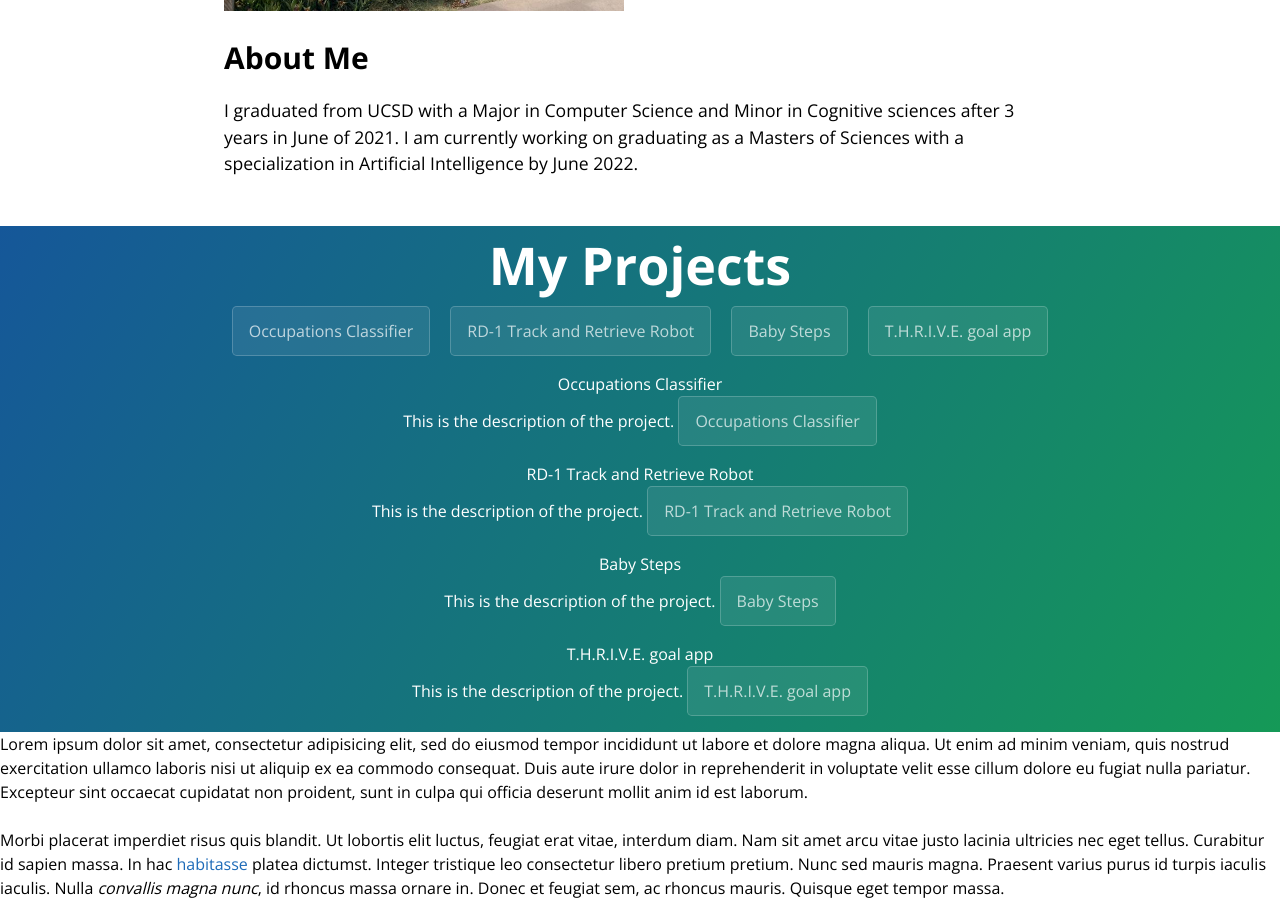
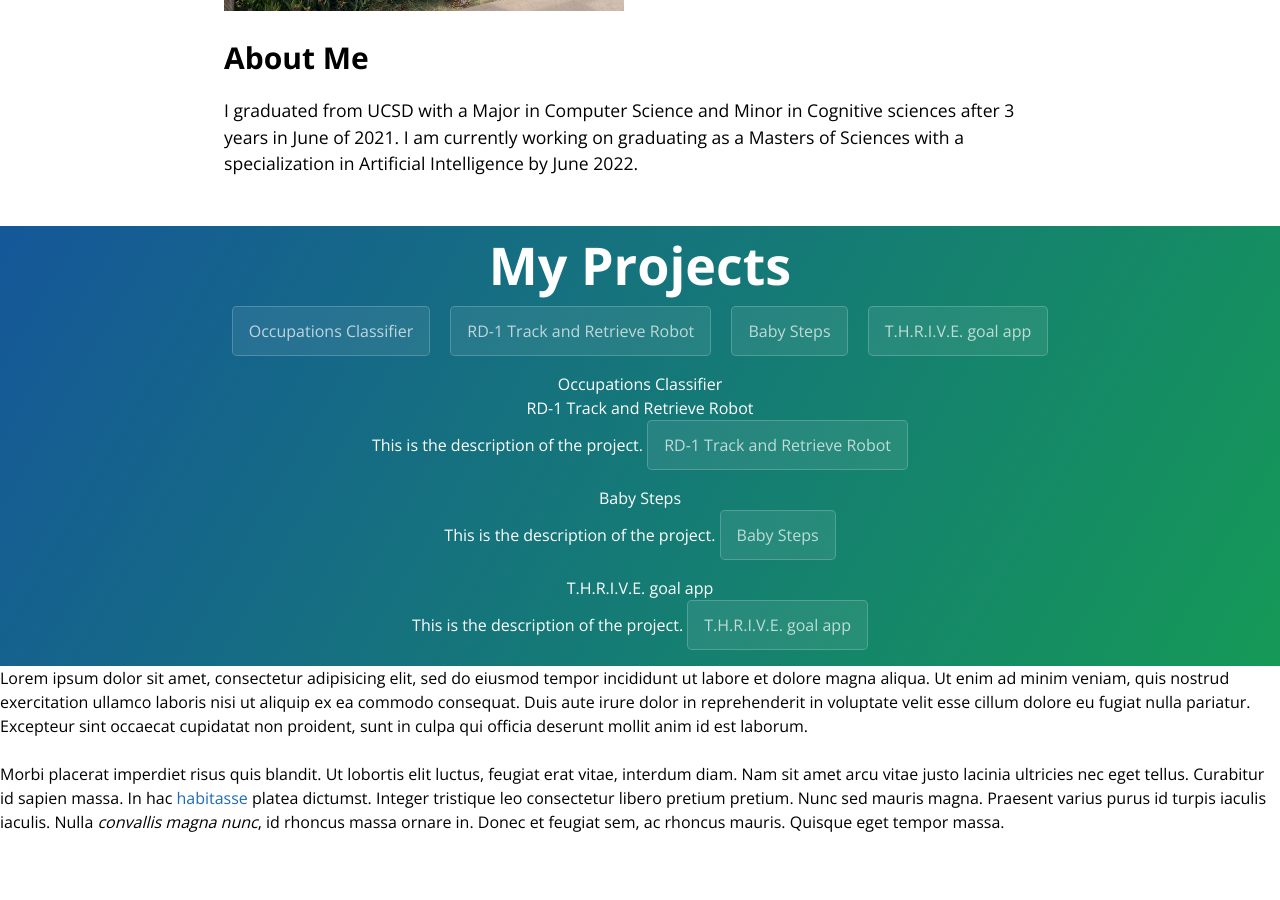
Before and after one commit to enagola/web, a Jekyll site: the page built from docs/ethan.md, in a window 1280 px wide and 900 px high, scrolled down 584 px. Built offline with Jekyll 4.4.1, drawn with Linux system fonts in a browser that asks for light colours; nearby versions of some CDN libraries; after the commit the page ends 1418 px from its top, so only the background shows below that; some of the changed lines change nothing that is shown.

Commit message:
Update template.html

```diff
--- a/docs/_layouts/template.html
+++ b/docs/_layouts/template.html
@@ -2,42 +2,14 @@
 <html lang="en-us">
   <head>
     <script>
-        $(document).ready(function() {
-        // Configure/customize these variables.
-        var showChar = 100;  // How many characters are shown by default
-        var ellipsestext = "...";
-        var moretext = "Show more >";
-        var lesstext = "Show less";
-
-
-        $('.more').each(function() {
-            var content = $(this).html();
-
-            if(content.length > showChar) {
-
-                var c = content.substr(0, showChar);
-                var h = content.substr(showChar, content.length - showChar);
-
-                var html = c + '<span class="moreellipses">' + ellipsestext+ '&nbsp;</span><span class="morecontent"><span>' + h + '</span>&nbsp;&nbsp;<a href="" class="morelink">' + moretext + '</a></span>';
-
-                $(this).html(html);
-            }
-
-        });
-
-        $(".morelink").click(function(){
-          if($(this).hasClass("less")) {
-              $(this).removeClass("less");
-              $(this).html(moretext);
-          } else {
-              $(this).addClass("less");
-              $(this).html(lesstext);
-          }
-            $(this).parent().prev().toggle();
-            $(this).prev().toggle();
-            return false;
-          });
-        });
+      function toggleText() {
+        var text = document.getElementById("demo");
+        if (text.style.display === "none") {
+          text.style.display = "block";
+        } else {
+          text.style.display = "none";
+        }
+      }
     </script>
     <style>
       .morecontent span {
@@ -74,8 +46,8 @@
       <a onclick="window.open('https://youtu.be/BbzbG_M_1v0?t=199')" class="btn">T.H.R.I.V.E. goal app</a>
 
 
-      <div>Occupations Classifier</div>
-      <div>This is the description of the project. <a href="https://enagola.github.io/web/CSE203B.pdf" type="application/pdf" class="btn">Occupations Classifier</a></div>
+      <div onclick="toggleText()">Occupations Classifier</div>
+      <div id='demo' style='display: none'>This is the description of the project. <a href="https://enagola.github.io/web/CSE203B.pdf" type="application/pdf" class="btn">Occupations Classifier</a></div>
 
       <div>RD-1 Track and Retrieve Robot</div>
       <div>This is the description of the project. <a href="https://enagola.github.io/web/Final_report_cse145.pdf" class="btn">RD-1 Track and Retrieve Robot</a></div>
```
